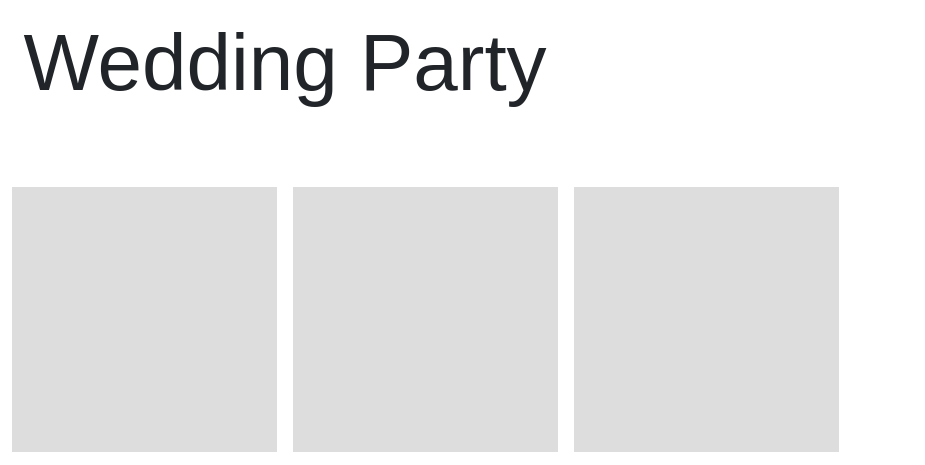
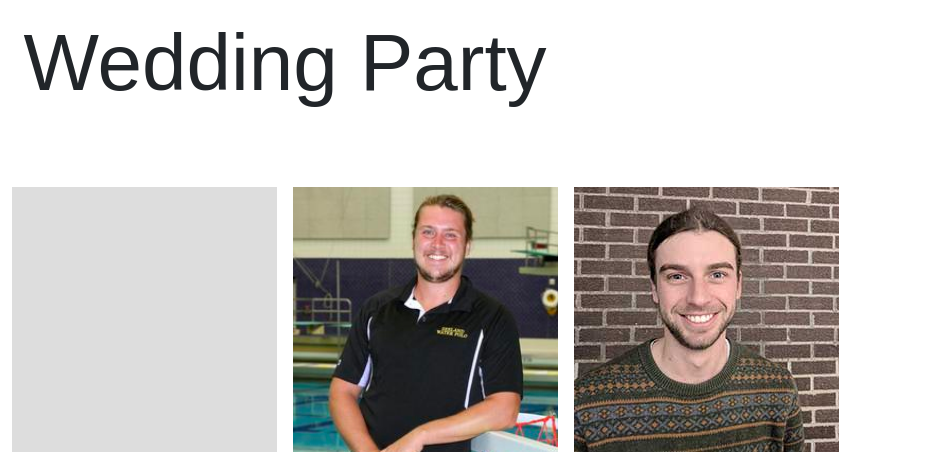
Before and after one commit to jgeschwendt/geschwendt.wedding, a website built with webpack: page index.html in a window 1280 px wide. Shown: the part 2767-3232 px from the top of the page, 355-1280 px from the left. Built offline with nearby package versions, Linux system fonts and the light colour scheme; a web font is replaced by a local one.

Commit message:
Update index.html

```diff
--- a/index.html
+++ b/index.html
@@ -145,7 +145,7 @@
             </p> -->
           </div>
           <div class="jk-party-person col-sm-6 col-lg-3">
-            <div class="jk-party-person-image"></div>
+            <div class="jk-party-person-image" style="background-image: url('/assets/photos/Zac.jpg');"></div>
             <div class="jk-party-person-name">Zachary Geschwendt</div>
             <p class="jk-party-person-text">
               Groomsman
@@ -155,7 +155,7 @@
             </p> -->
           </div>
           <div class="jk-party-person col-sm-6 col-lg-3">
-            <div class="jk-party-person-image" ></div>
+            <div class="jk-party-person-image" style="background-image: url('/assets/photos/Matt.jpg');"></div>
             <div class="jk-party-person-name">Matthew Dupon</div>
             <p class="jk-party-person-text">
               Groomsman
```
